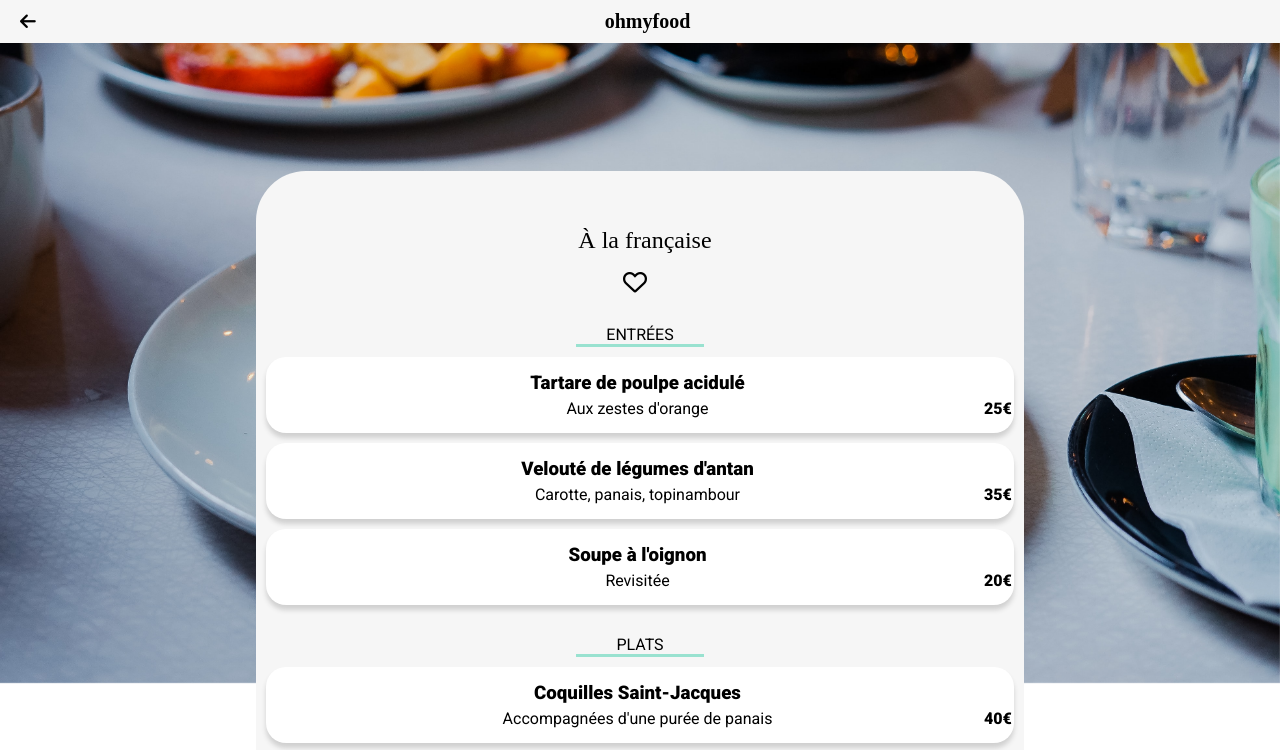
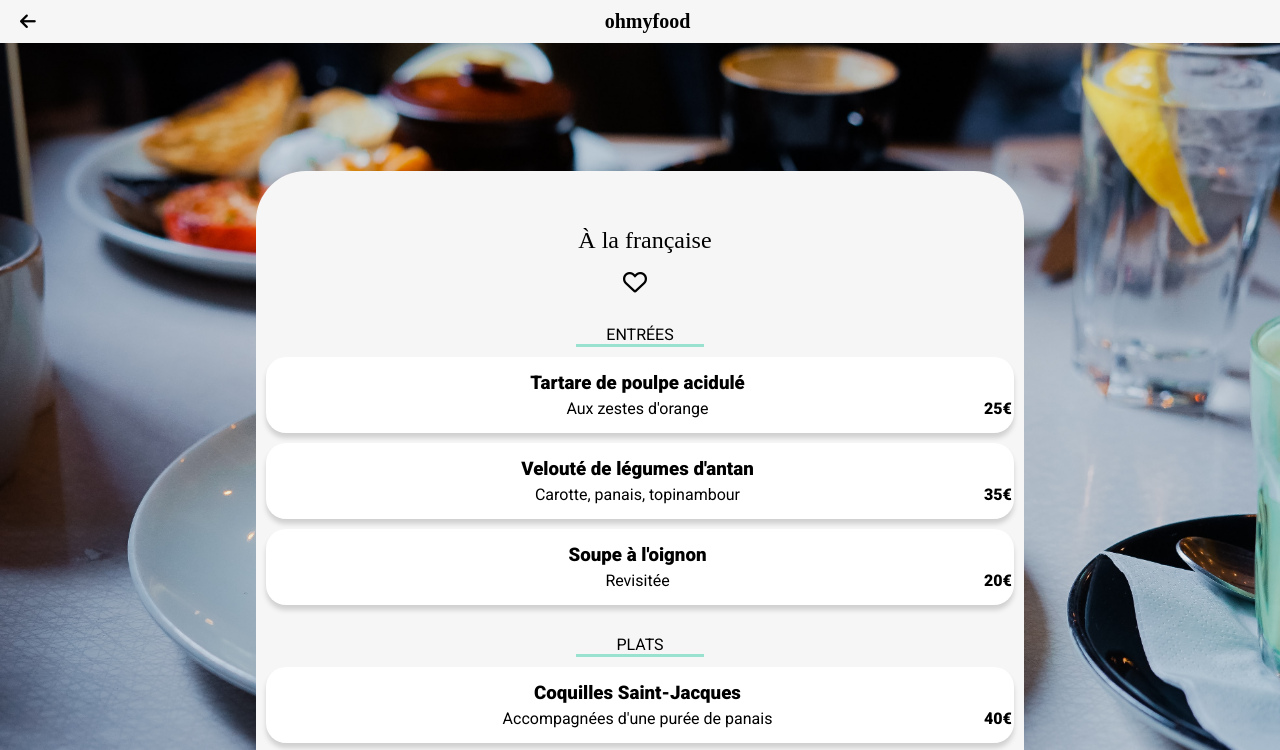
Before and after one commit to KellyBureth/P3_ohmyfood, a website: page a_la_francaise.html in a window 1280 px wide. Shown: the top 750 px of the page. Drawn offline with nearby package versions, Linux system fonts and the light colour scheme; files that its build step writes are made by us from their sources; a web font is replaced by a local one.

```diff
--- a/scss/pages/_menu.scss
+++ b/scss/pages/_menu.scss
@@ -174,7 +174,6 @@
             position:fixed;
             bottom:0;
             right:0;
-            object-position: 30% -170px;
             z-index:-1;
         }
         .choix{
```
